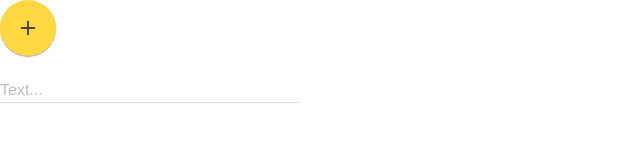
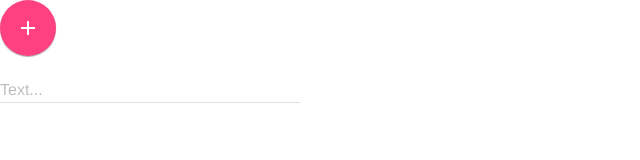
Before and after one commit to SHH-ICS/1-5-mdl-html-page-ryanpalatty, a plain HTML site: page index.html in a window 1280 px wide. Shown: the whole page, without its empty margins (0-640 px from the left). Drawn offline with nearby package versions, Linux system fonts and the light colour scheme; files that its build step writes are made by us from their sources.

Commit message:
deleted theme change

```diff
--- a/index.html
+++ b/index.html
@@ -10,7 +10,6 @@
     <link rel="stylesheet" href="styles.css">
     <link rel="stylesheet" href="https://fonts.googleapis.com/icon?family=Material+Icons">
     <link rel="stylesheet" href="https://code.getmdl.io/1.3.0/material.indigo-pink.min.css">
-    <link rel="stylesheet" href="https://code.getmdl.io/1.3.0/material.deep_purple-amber.min.css" />
     <title>Page Title</title>
   </head>
 
```
